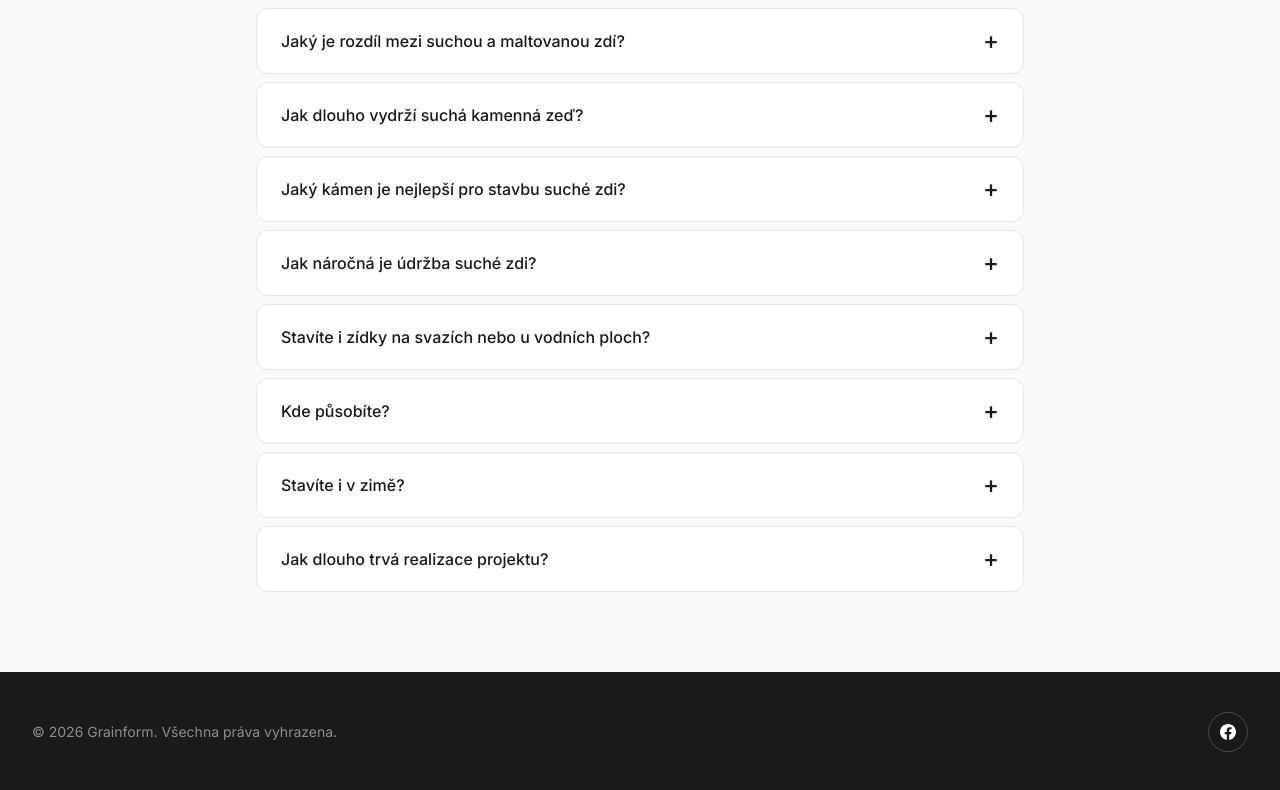
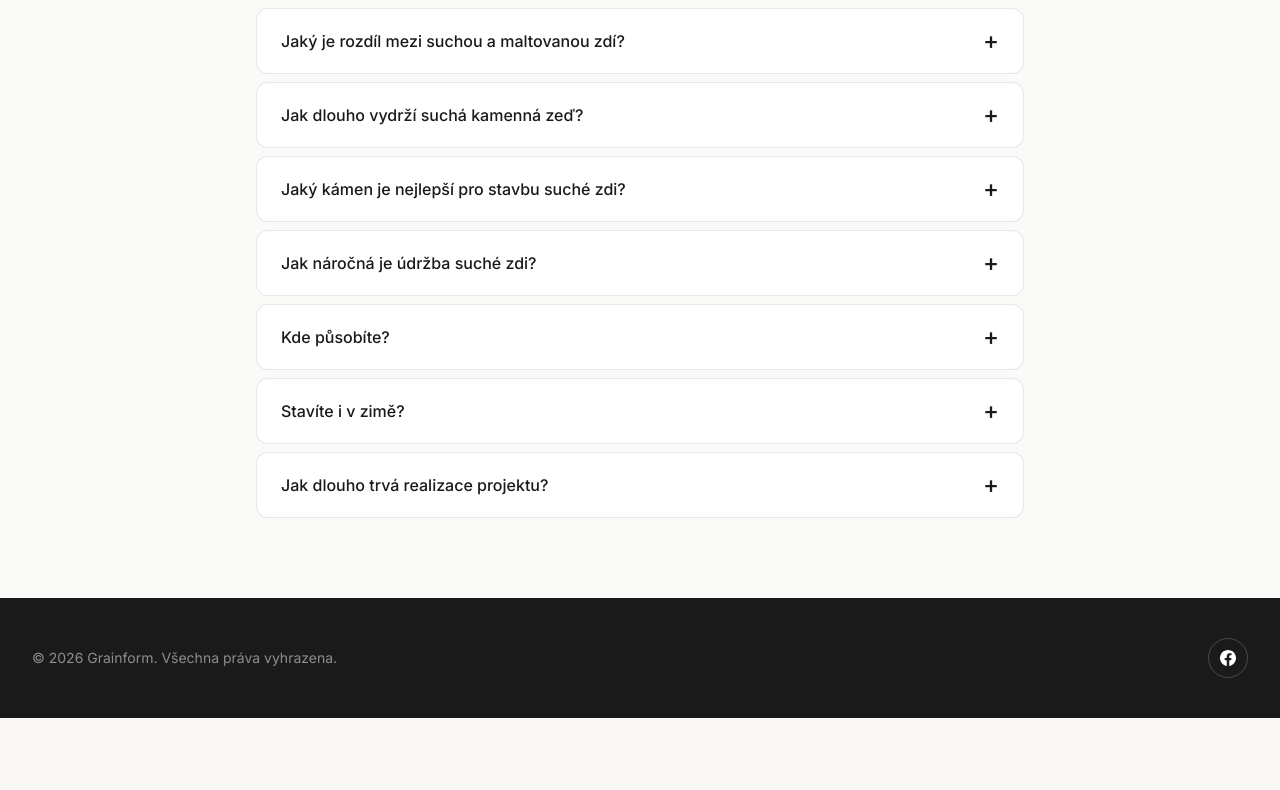
Before and after one commit to martinvosatka/grainform, a Next.js app: page / in a window 1280 px wide. Shown: the part 5298-6088 px from the top of the page. After the commit the page ends 6016 px from the top, so only its background shows below. Built offline with nearby package versions, Linux system fonts and the light colour scheme; a web font is replaced by a local one.

Commit message:
Remove FAQ entry about walls on slopes and near water

```diff
--- a/components/FAQ.tsx
+++ b/components/FAQ.tsx
@@ -22,10 +22,6 @@ const faqs = [
   {
     q: 'Jak náročná je údržba suché zdi?',
     a: 'Minimální. Stačí občas zkontrolovat stabilitu a doplnit menší kameny, pokud se časem uvolní. Výhodou je snadná oprava bez bourání celé konstrukce.',
-  },
-  {
-    q: 'Stavíte i zídky na svazích nebo u vodních ploch?',
-    a: 'Ano. Při správném založení a odvodnění lze suché zdi bezpečně použít i v náročnějším terénu nebo v kombinaci s potokem či jezírkem.',
   },
   {
     q: 'Kde působíte?',
```
